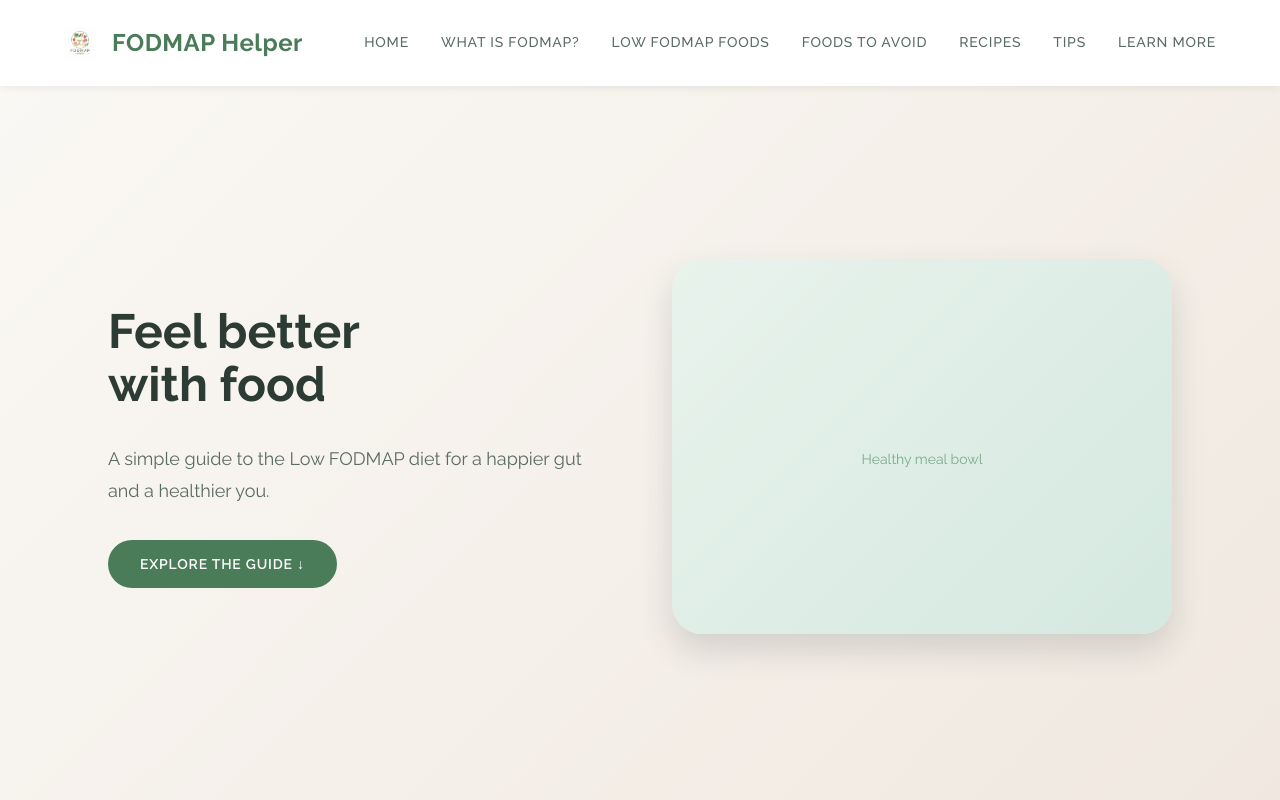
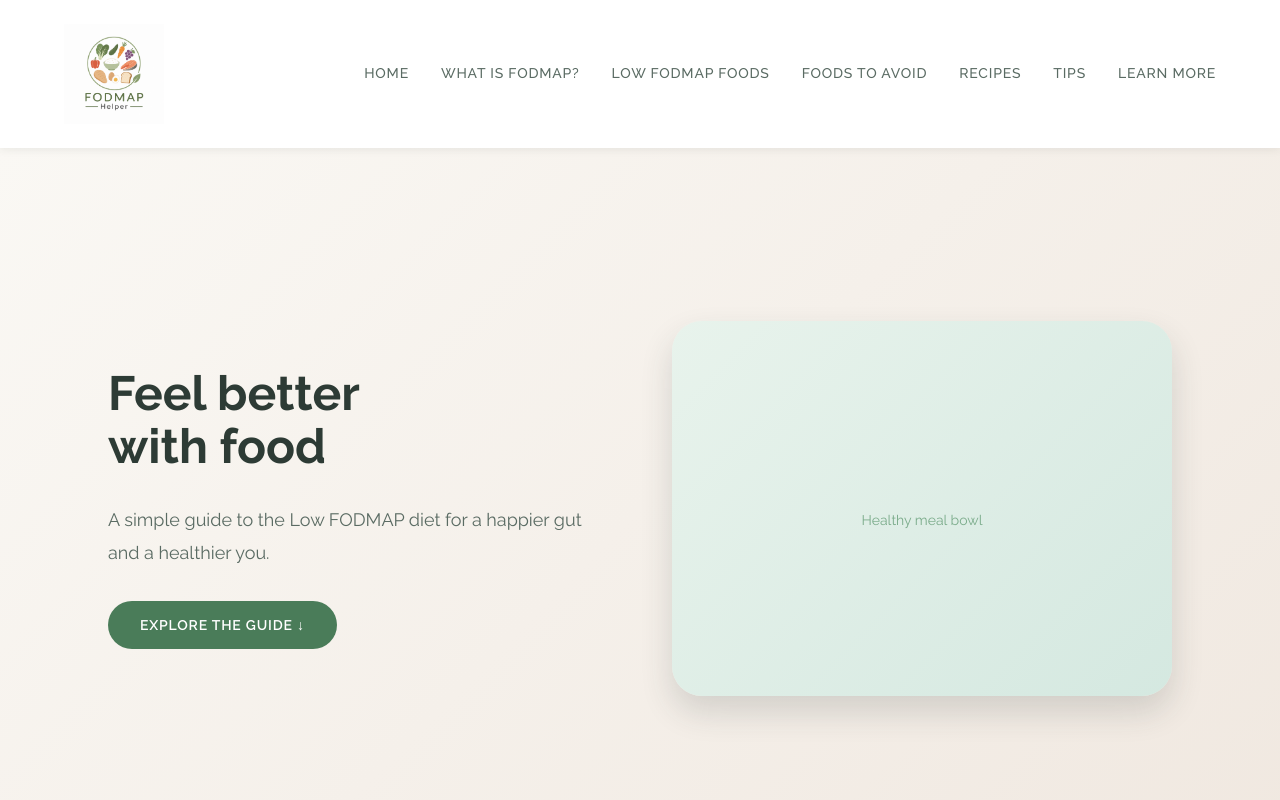
Before and after one commit to ZZaRpp/FODMAPHelper, a plain HTML site: page index.html in a window 1280 px wide. Shown: the top 800 px of the page. Drawn offline with Linux system fonts and the light colour scheme; a script that the page names is missing.

Commit message:
Update index.html

```diff
--- a/index.html
+++ b/index.html
@@ -18,8 +18,7 @@
         <div class="container">
             <div class="navbar-content">
                 <div class="navbar-logo">
-                    <img width="32" height="32" src="Images/fodmap_logo.png"></img>
-                    <span class="navbar-brand">FODMAP Helper</span>
+                    <img width="100" height="100" src="Images/fodmap_logo.png"></img>
                 </div>
                 <div class="navbar-links" id="navbarMenu">
                     <a href="#home" class="nav-link">Home</a>
```
